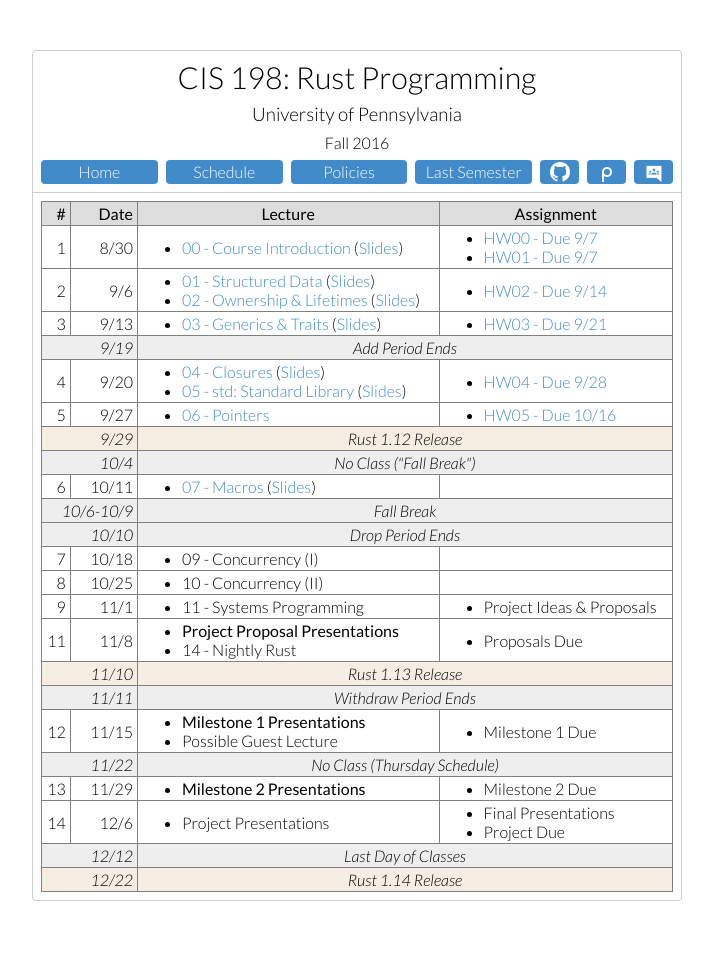
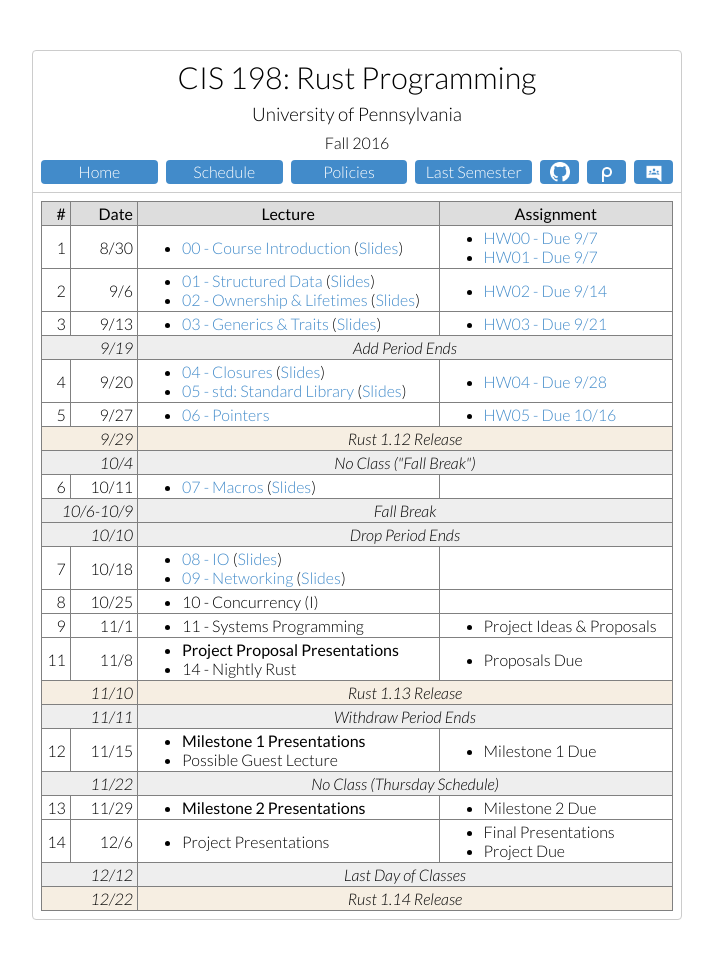
Before and after one commit to cis198-2016f/cis198-2016f.github.io, a Jekyll site: the page built from schedule/index.html, in a window 1280 px wide. Shown: the whole page, without its empty margins (283-996 px from the left). Built offline with Jekyll 4.4.1, drawn with Linux system fonts in a browser that asks for light colours.

Commit message:
update lec08/09

```diff
--- a/schedule/index.html
+++ b/schedule/index.html
@@ -151,7 +151,12 @@ permalink: /schedule/
         <td>7 <td>10/18
         <td>
           <ul>
-            <li> 09 - Concurrency (I)</a>
+            <li><a href="{{ page.slides_repo }}/08/content.md">
+                08 - IO</a>
+              (<a href="/slides/08/">Slides</a>)
+            <li><a href="{{ page.slides_repo }}/09/content.md">
+                09 - Networking</a>
+              (<a href="/slides/09/">Slides</a>)
           </ul>
         <td>
           <ul>
@@ -161,7 +166,7 @@ permalink: /schedule/
         <td>8 <td>10/25
         <td>
           <ul>
-            <li> 10 - Concurrency (II)</a>
+            <li> 10 - Concurrency (I)</a>
           </ul>
         <td>
           <ul>
```
